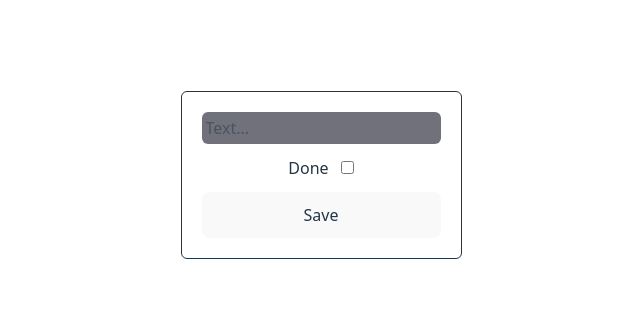
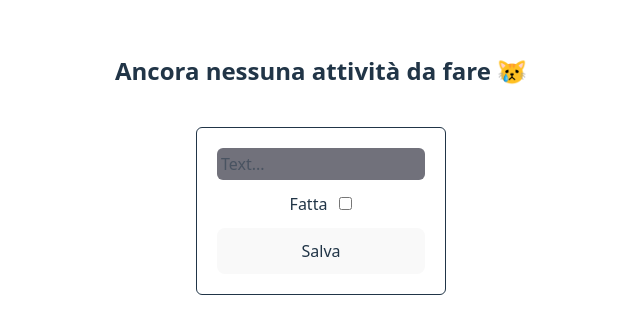
Before and after one commit to SamExperience/to-do-list, a React (Vite) app: page / in a window 1280 px wide. Shown: the part 225-558 px from the top of the page, without its empty margins (319-959 px from the left). Built offline with nearby package versions, Linux system fonts and the light colour scheme.

Commit message:
aggiunto componente ToDoList+ componente ToDoItem

```diff
--- a/src/App.jsx
+++ b/src/App.jsx
@@ -4,12 +4,16 @@ import viteLogo from "/vite.svg";
 import "./App.css";
 
 import ToDoForm from "./components/ToDoForm";
+import ToDoList from "./components/ToDoList";
+
 function App() {
   const [listItems, setListItems] = useState([]);
-  const isLogged = false;
   return (
     <>
-      <ToDoForm listItems={listItems} setListItems={setListItems}></ToDoForm>
+      <div className="flex flex-col items-center">
+        <ToDoList listItems={listItems}></ToDoList>
+        <ToDoForm listItems={listItems} setListItems={setListItems}></ToDoForm>
+      </div>
     </>
   );
 }
--- a/src/components/ToDoForm.jsx
+++ b/src/components/ToDoForm.jsx
@@ -15,14 +15,20 @@ export default function ToDoForm({ listItems, setListItems }) {
   const handleSubmit = (e) => {
     e.preventDefault();
     const item = { ...form, id: Date.now() };
-
+    if (form.text.trim() === "") {
+      alert("Inserisci un testo!");
+      return;
+    }
     setListItems((prev) => [...prev, item]);
     setForm({ id: null, text: "", done: false });
   };
 
   return (
     <>
-      <form onSubmit={handleSubmit} className="border rounded-md p-5">
+      <form
+        onSubmit={handleSubmit}
+        className="border rounded-md p-5 max-w-[250px] w-72"
+      >
         <div className="flex flex-col gap-3">
           <input
             className="bg-zinc-500 rounded-md p-1 "
@@ -33,7 +39,7 @@ export default function ToDoForm({ listItems, setListItems }) {
             type="text"
           />
           <div>
-            <label>Done</label>
+            <label>Fatta</label>
             <input
               className="ml-3"
               name="done"
@@ -43,7 +49,7 @@ export default function ToDoForm({ listItems, setListItems }) {
             />
           </div>
 
-          <button type="submit">Save</button>
+          <button type="submit">Salva</button>
         </div>
       </form>
     </>
--- a/src/components/ToDoItem.jsx
+++ b/src/components/ToDoItem.jsx
@@ -1,4 +1,21 @@
 import React from "react";
-export default function ToDoItem() {
-  return;
+export default function ToDoItem({ item }) {
+  return (
+    <>
+      <div className="flex flex-col overflow-hidden gap-2 bg-zinc-950 justify-between items-start p-2 border border-zinc-700 shadow rounded-lg min-h-[50px] min-w-[100px] h-20 w-50  ">
+        <p className="text-left text-xl font-bold overflow-hidden hover:overflow-auto  ">
+          {item.text}
+        </p>
+        <div className="flex">
+          {<label className="font-semibold ">Fatta</label>}
+          <input
+            className="ml-3"
+            name="done"
+            checked={item.done}
+            type="checkbox"
+          />
+        </div>
+      </div>
+    </>
+  );
 }
--- a/src/components/ToDoList.jsx
+++ b/src/components/ToDoList.jsx
@@ -1,4 +1,29 @@
 import React from "react";
-export default function ToDoList() {
-  return;
+import ToDoItem from "./ToDoItem";
+
+export default function ToDoList({ listItems }) {
+  return (
+    <>
+      {listItems.length === 0 ? (
+        <p className="text-2xl mb-10 font-bold">
+          Ancora nessuna attività da fare 😿
+        </p>
+      ) : (
+        <div>
+          <h2 className="text-4xl mb-10 text-indigo-500 text-left font-bold">
+            📑 Elenco attività
+          </h2>
+          <div className=" mb-10 ">
+            <ul className="grid grid-cols-3 gap-5">
+              {listItems.map((item) => (
+                <li key={item.id}>
+                  <ToDoItem item={item}></ToDoItem>
+                </li>
+              ))}
+            </ul>
+          </div>
+        </div>
+      )}
+    </>
+  );
 }
```
